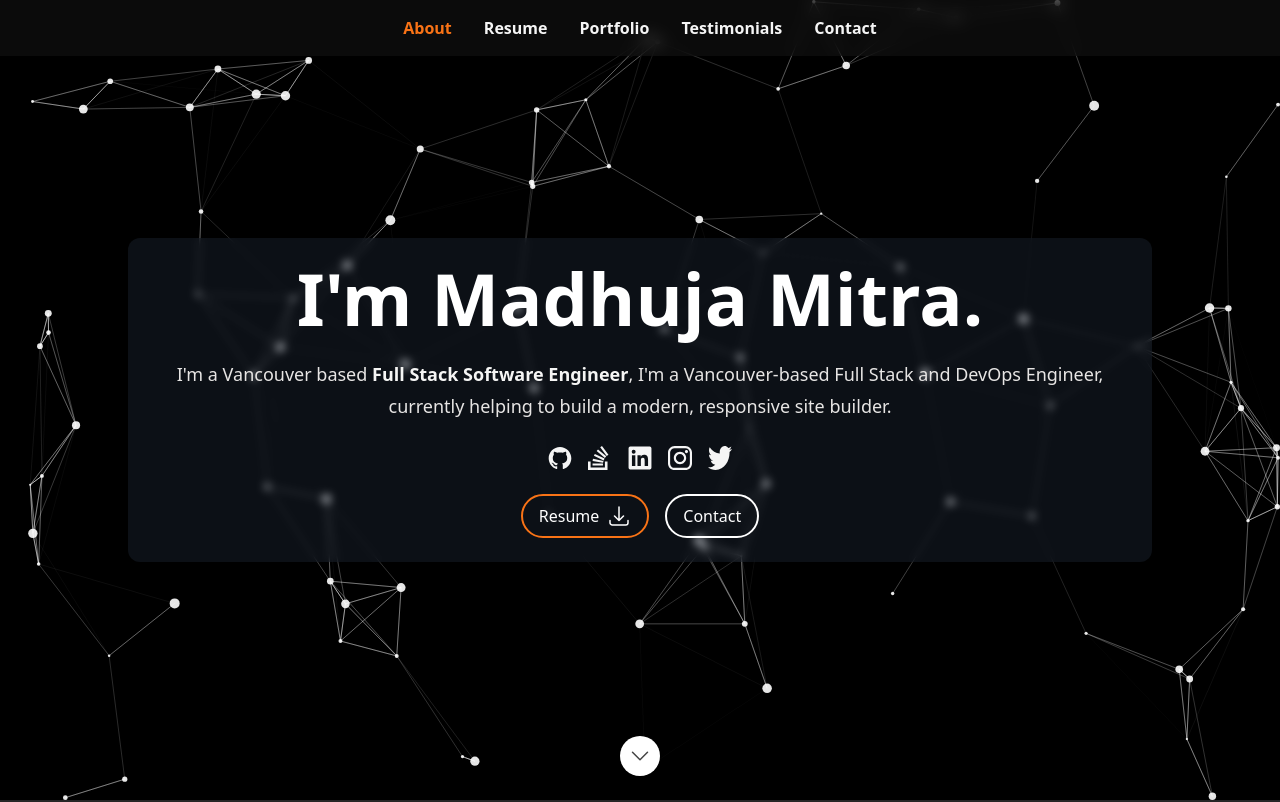
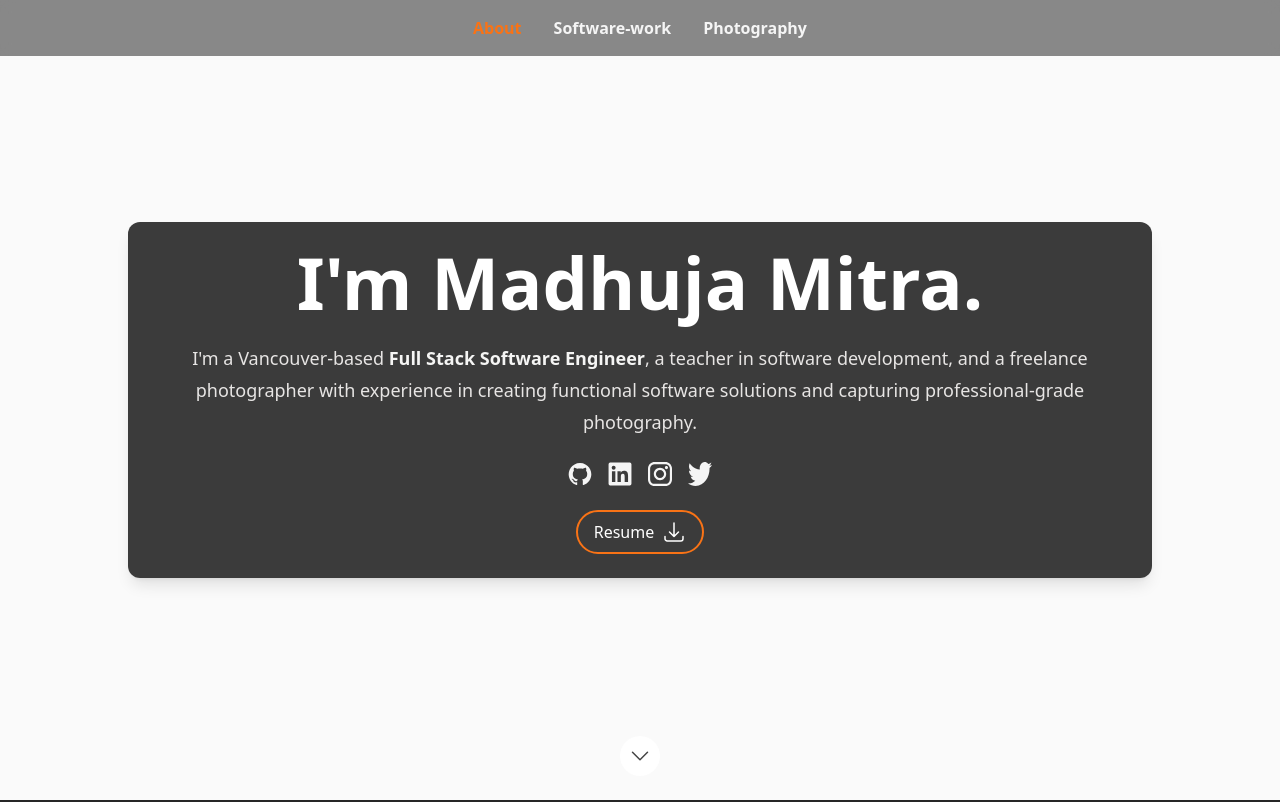
Before and after one commit to madhujamitra/Portfolio-Madhuja-Mitra, a Next.js app: page / in a window 1280 px wide. Shown: the top 802 px of the page. Built offline with nearby package versions, Linux system fonts and the light colour scheme.

Commit message:
changes on the entire loading and sections

```diff
--- a/src/components/Sections/Header.tsx
+++ b/src/components/Sections/Header.tsx
@@ -12,7 +12,9 @@ export const headerID = 'headerNav';
 const Header: FC = memo(() => {
   const [currentSection, setCurrentSection] = useState<SectionId | null>(null);
   const navSections = useMemo(
-    () => [SectionId.About, SectionId.Resume, SectionId.Portfolio, SectionId.Testimonials, SectionId.Contact],
+    () => [SectionId.About, SectionId.SoftwareWork, SectionId.Photography,
+  //  SectionId.Portfolio, SectionId.Testimonials, SectionId.Contact
+    ],
     [],
   );
 
--- a/src/components/Sections/Hero.tsx
+++ b/src/components/Sections/Hero.tsx
@@ -8,21 +8,13 @@ import Section from '../Layout/Section';
 import Socials from '../Socials';
 
 const Hero: FC = memo(() => {
-  const {name, description, actions, backgroundComponent} = heroData;
-
+  const {name, description, actions} = heroData;
   return (
     <Section noPadding sectionId={SectionId.Hero}>
       <div className="relative flex h-screen w-full items-center justify-center">
-        {/* <Image
-          alt={`${name}-image`}
-          className="absolute z-0 h-full w-full object-cover"
-          placeholder="blur"
-          priority
-          src={imageSrc}
-        /> */}
-        {backgroundComponent}
+
         <div className="z-10  max-w-screen-lg px-4 lg:px-0">
-          <div className="flex flex-col items-center gap-y-6 rounded-xl bg-gray-800/40 p-6 text-center shadow-lg backdrop-blur-sm">
+          <div className="flex flex-col items-center gap-y-6 rounded-xl bg-neutral-800/90 p-6 text-center shadow-lg backdrop-blur-sm">
             <h1 className="text-4xl font-bold text-white sm:text-5xl lg:text-7xl">{name}</h1>
             {description}
             <div className="flex gap-x-4 text-neutral-100">
--- /dev/null
+++ b/src/components/Sections/Photography.tsx
@@ -0,0 +1,18 @@
+import classNames from 'classnames';
+import Image from 'next/image';
+import {FC, memo} from 'react';
+
+import {photograph, SectionId} from '../../data/data';
+import Section from '../Layout/Section';
+
+const Photograph: FC = memo(() => {
+
+  return (
+    <Section className="bg-neutral-800" sectionId={SectionId.Photography}>
+testetstwstst
+    </Section>
+  );
+});
+
+Photograph.displayName = 'Photograph';
+export default Photograph;
--- a/src/components/Sections/Resume/index.tsx
+++ b/src/components/Sections/Resume/index.tsx
@@ -6,9 +6,9 @@ import ResumeSection from './ResumeSection';
 import {SkillGroup} from './Skills';
 import TimelineItem from './TimelineItem';
 
-const Resume: FC = memo(() => {
+const SoftwareWork: FC = memo(() => {
   return (
-    <Section className="bg-neutral-100" sectionId={SectionId.Resume}>
+    <Section className="bg-neutral-100" sectionId={SectionId.SoftwareWork}>
       <div className="flex flex-col divide-y-2 divide-neutral-300">
         <ResumeSection title="Education">
           {education.map((item, index) => (
@@ -33,5 +33,5 @@ const Resume: FC = memo(() => {
   );
 });
 
-Resume.displayName = 'Resume';
-export default Resume;
+SoftwareWork.displayName = 'SoftwareWork';
+export default SoftwareWork;
--- a/src/data/data.tsx
+++ b/src/data/data.tsx
@@ -12,21 +12,10 @@ import LinkedInIcon from '../components/Icon/LinkedInIcon';
 import StackOverflowIcon from '../components/Icon/StackOverflowIcon';
 import TwitterIcon from '../components/Icon/TwitterIcon';
 import ParticlesBackground from '../components/Sections/ParticlesBackground';
-// import heroImage from '../images/header-background.png';
 import DumMachine from '../images/portfolio/DumMachine.png';
 import HireSwift from '../images/portfolio/HireSwift.png';
 import MarkdownImage from '../images/portfolio/MarkdownImage.png';
 import Muhhum from '../images/portfolio/Muhhum.png';
- //import jobportal from '../images/portfolio/HireSwift.png';
-// import porfolioImage3 from '../images/portfolio/portfolio-3.png';
-// import porfolioImage4 from '../images/portfolio/portfolio-4.jpg';
-// import porfolioImage5 from '../images/portfolio/portfolio-5.jpg';
-// import porfolioImage6 from '../images/portfolio/portfolio-6.jpg';
-// import porfolioImage7 from '../images/portfolio/portfolio-7.jpg';
-// import porfolioImage8 from '../images/portfolio/portfolio-8.jpg';
-// import porfolioImage9 from '../images/portfolio/portfolio-9.jpg';
-// import porfolioImage10 from '../images/portfolio/portfolio-10.jpg';
-// import porfolioImage11 from '../images/portfolio/portfolio-11.jpg';
 import profilepic from '../images/portfolio/portfolio-4.jpg';
 import testimonialImage from '../images/testimonial.png';
 import {
@@ -35,6 +24,7 @@ import {
   ContactType,
   Hero,
   HomepageMeta,
+  Photograph,
   PortfolioItem,
   SkillGroup,
   Social,
@@ -62,6 +52,9 @@ export const SectionId = {
   Skills: 'skills',
   Stats: 'stats',
   Testimonials: 'testimonials',
+  SoftwareWork: 'software-work',
+  Photography: 'photography',
+
 } as const;
 
 export type SectionId = (typeof SectionId)[keyof typeof SectionId];
@@ -75,7 +68,7 @@ export const heroData: Hero = {
   description: (
     <>
       <p className="prose-sm text-stone-200 sm:prose-base lg:prose-lg">
-        I'm a Vancouver based <strong className="text-stone-100">Full Stack Software Engineer</strong>,  I'm a Vancouver-based Full Stack and DevOps Engineer, currently helping to build a modern, responsive site builder.
+      I'm a Vancouver-based <strong className='text-stone-100'>Full Stack Software Engineer</strong>, a teacher in software development, and a freelance photographer with experience in creating functional software solutions and capturing professional-grade photography.
       </p>
     </>
   ),
@@ -85,14 +78,14 @@ export const heroData: Hero = {
       text: 'Resume',
       primary: true,
       Icon: ArrowDownTrayIcon,
-    },
-    {
-      href: `#${SectionId.Contact}`,
-      text: 'Contact',
-      primary: false,
-    },
+    }
+    // {
+    //   href: `#${SectionId.Contact}`,
+    //   text: 'Contact',
+    //   primary: false,
+    // },
   ],
-  backgroundComponent: <ParticlesBackground />
+  // backgroundComponent: <ParticlesBackground />
 };
 
 /**
@@ -345,8 +338,16 @@ export const contact: ContactSection = {
  */
 export const socialLinks: Social[] = [
   {label: 'Github', Icon: GithubIcon, href: 'https://github.com/madhujamitra'},
-  {label: 'Stack Overflow', Icon: StackOverflowIcon, href: 'https://stackoverflow.com/users/11493962/madhuja-mitra'},
+  // {label: 'Stack Overflow', Icon: StackOverflowIcon, href: 'https://stackoverflow.com/users/11493962/madhuja-mitra'},
   {label: 'LinkedIn', Icon: LinkedInIcon, href: 'https://www.linkedin.com/in/madhuja-mitra-0a083377/'},
   {label: 'Instagram', Icon: InstagramIcon, href: 'https://www.instagram.com/madhujamitra/'},
   {label: 'Twitter', Icon: TwitterIcon, href: 'https://twitter.com/MADHUJAmitra'},
 ];
+
+
+export const photograph: Photograph[] = [
+  {
+    label: 'Photography Portfolio', // Provide a meaningful label
+    href: 'https://example.com/photography', // Link to the photography portfolio
+  },
+];
--- a/src/pages/_document.tsx
+++ b/src/pages/_document.tsx
@@ -15,7 +15,7 @@ export default function Document() {
           - https://bugs.chromium.org/p/chromium/issues/detail?id=872770 */}
         <meta content="notranslate" name="google" />
       </Head>
-      <body className="bg-black">
+      <body >
         <Main />
         <NextScript />
       </body>
--- a/src/pages/index.tsx
+++ b/src/pages/index.tsx
@@ -3,12 +3,10 @@ import {FC, memo} from 'react';
 
 import Page from '../components/Layout/Page';
 import About from '../components/Sections/About';
-import Contact from '../components/Sections/Contact';
 import Footer from '../components/Sections/Footer';
 import Hero from '../components/Sections/Hero';
-import Portfolio from '../components/Sections/Portfolio';
-import Resume from '../components/Sections/Resume';
-import Testimonials from '../components/Sections/Testimonials';
+import Photograph from '../components/Sections/Photography';
+import SoftwareWork from '../components/Sections/Resume';
 import {homePageMeta} from '../data/data';
 
 // eslint-disable-next-line react-memo/require-memo
@@ -21,10 +19,8 @@ const Home: FC = memo(() => {
       <Header />
       <Hero />
       <About />
-      <Resume />
-      <Portfolio />
-      <Testimonials />
-      <Contact />
+      <SoftwareWork />
+      <Photograph/>
       <Footer />
     </Page>
   );
```
Also changed, not shown: src/data/dataDef.ts (+6 -1 lines).
